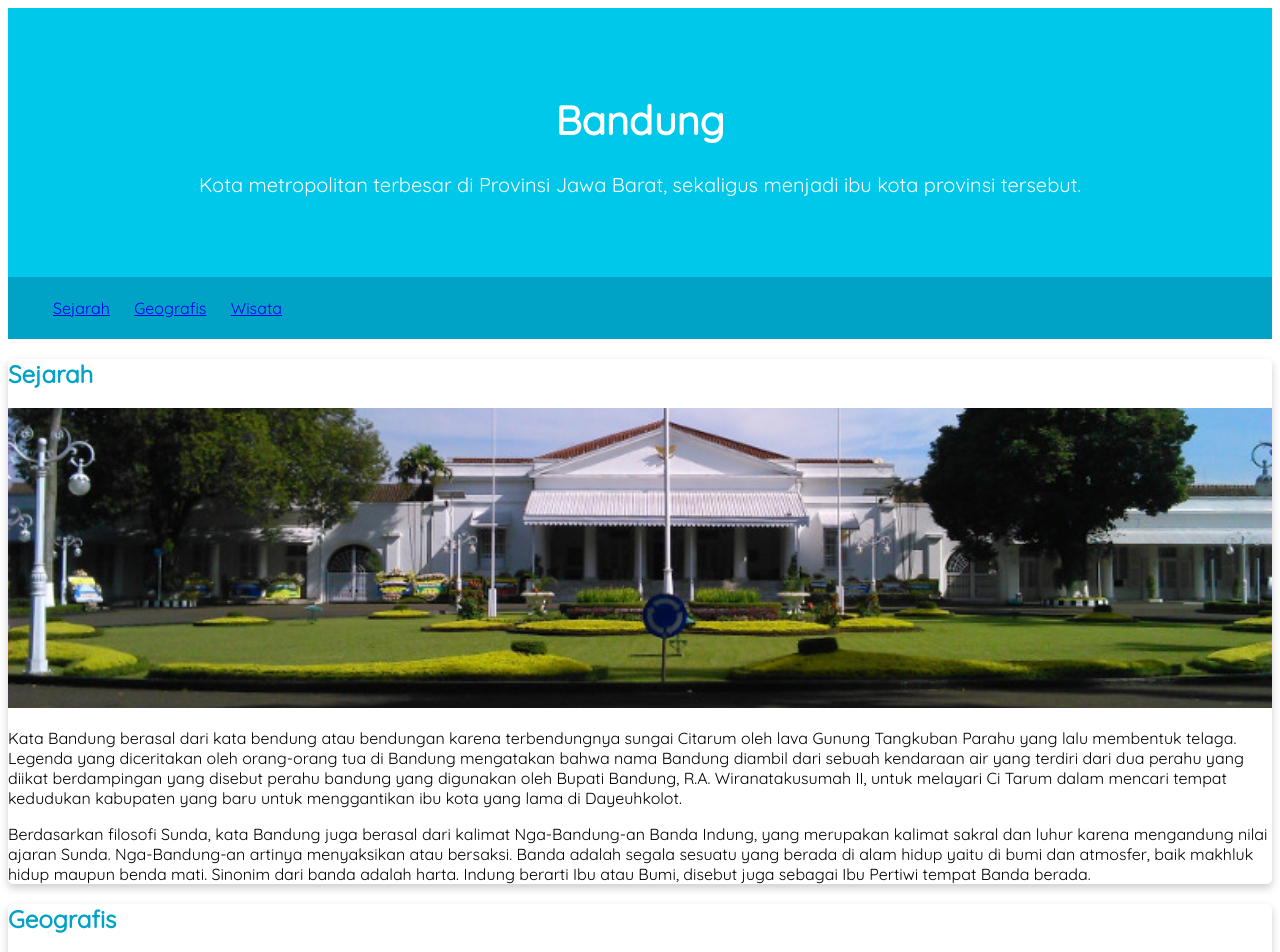
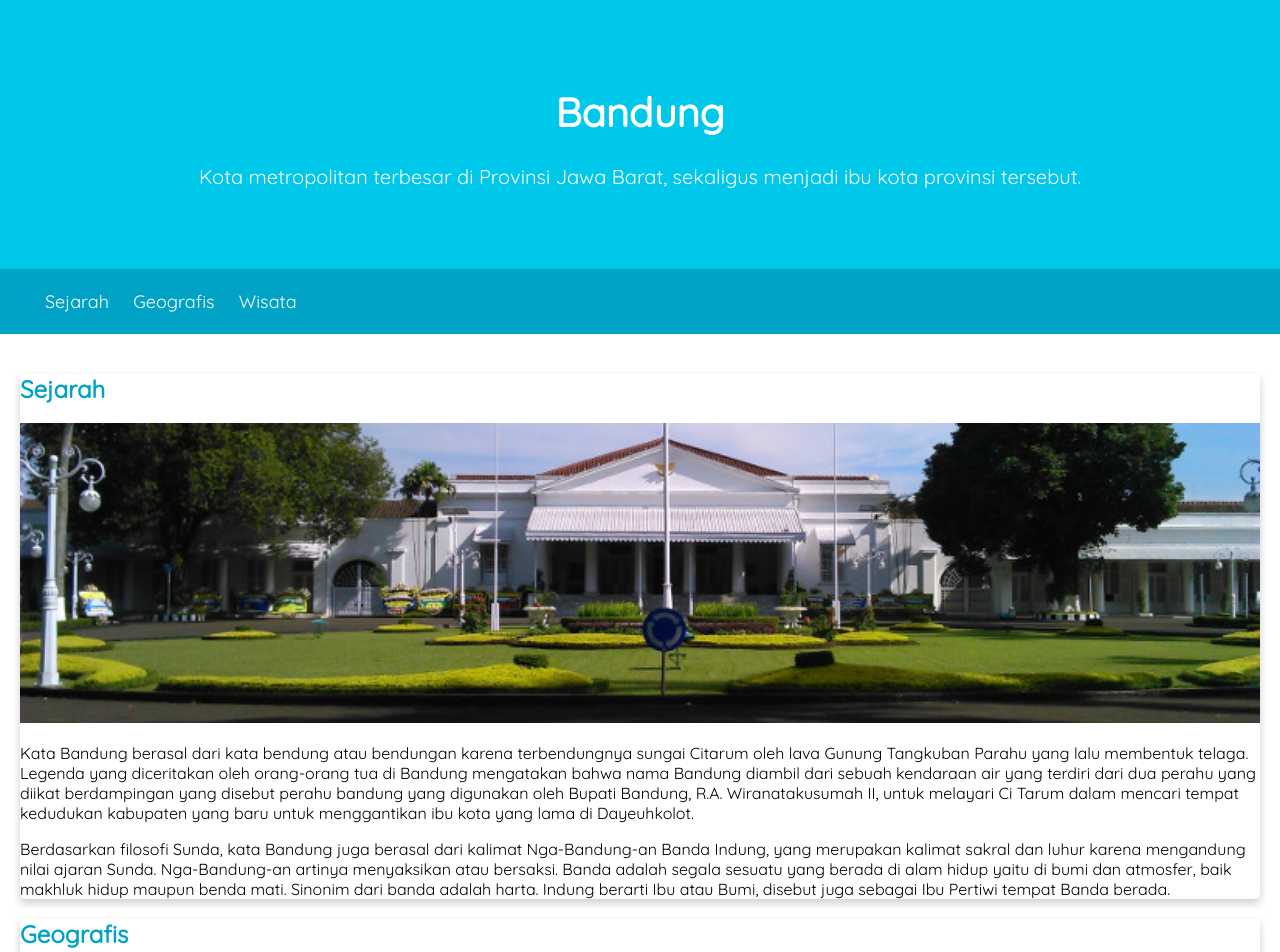
Before and after one commit to muamarzidan/Learn-Dicoding, a plain HTML site: page PemprogramanWeb/pendalamancss/index.html in a window 1280 px wide. Shown: the top 952 px of the page. Drawn offline with Linux system fonts and the light colour scheme.

Commit message:
feat: add latihan 6

```diff
--- a/PemprogramanWeb/pendalamancss/index.html
+++ b/PemprogramanWeb/pendalamancss/index.html
@@ -14,7 +14,8 @@
     <!-- <link rel="stylesheet" href="./latihan2.css"> -->
     <!-- <link rel="stylesheet" href="./latihan3.css"> -->
     <!-- <link rel="stylesheet" href="./latihan4.css"> -->
-    <link rel="stylesheet" href="./latihan5.css">
+    <!-- <link rel="stylesheet" href="./latihan5.css"> -->
+    <link rel="stylesheet" href="./latihan6.css">
 </head>
 
 <body>
--- a/PemprogramanWeb/pendalamancss/latihan5.css
+++ b/PemprogramanWeb/pendalamancss/latihan5.css
@@ -14,7 +14,7 @@ footer {
   text-align: center;
   font-weight: bold;
 }
-x
+
 nav a {
   font-size: 18px;
   font-weight: 400;
--- /dev/null
+++ b/PemprogramanWeb/pendalamancss/latihan6.css
@@ -0,0 +1,74 @@
+body {
+    font-family: 'Quicksand', sans-serif;
+    margin: 0;
+  padding: 0;
+  }
+
+  h2,
+  h3 {
+    color: #00a2c6;
+  }
+
+  footer {
+    padding: 20px;
+    color: white;
+    background-color: #00a2c6;
+    text-align: center;
+    font-weight: bold;
+  }
+
+  nav a {
+    font-size: 18px;
+    font-weight: 400;
+    text-decoration: none;
+
+    color: white;
+  }
+
+  nav a:hover {
+    font-weight: bold;
+  }
+
+  .profile header {
+    text-align: center;
+  }
+
+  .featured-image {
+    width: 100%;
+    max-height: 300px;
+    object-fit: cover;
+    object-position: center;
+  }
+
+  .profile img {
+    width: 200px;
+  }
+
+  .card {
+    box-shadow: 0 4px 8px 0 rgba(0, 0, 0, 0.2);
+    border-radius: 5px;
+  }
+
+  .jumbotron {
+    font-size: 20px;
+    padding: 60px;
+    background-color: #00c8eb;
+    text-align: center;
+    color: white;
+  }
+
+  nav li {
+    display: inline;
+    list-style-type: none;
+    margin-right: 20px;
+  }
+
+  nav {
+    background-color: #00a2c6;
+    padding: 5px;
+  }
+
+
+  main {
+    padding: 20px;
+  }
```
